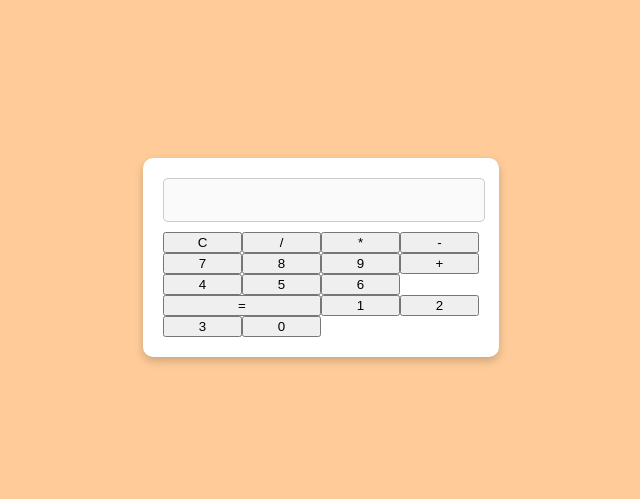
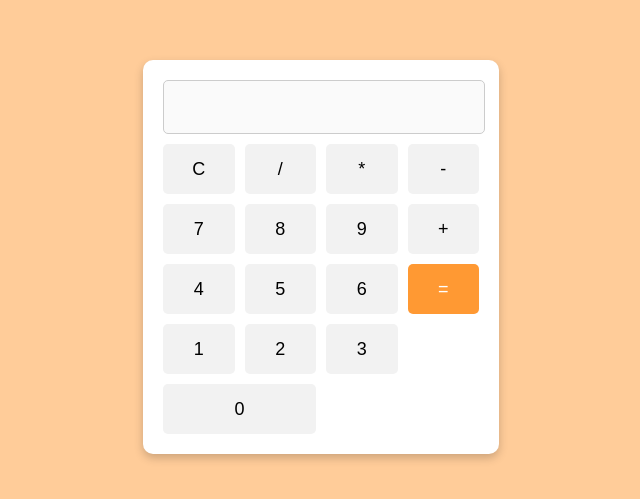
Before and after one commit to Kamaleshvelu/my-cloud-webpage, a plain HTML site: page index.html in a window 1280 px wide. Shown: the part 143-642 px from the top of the page, without its empty margins (319-959 px from the left). Drawn offline with Linux system fonts and the light colour scheme.

Commit message:
Update styles.css

```diff
--- a/styles.css
+++ b/styles.css
@@ -1,3 +1,4 @@
+/* General body styling */
 body {
     display: flex;
     justify-content: center;
@@ -7,6 +8,7 @@ body {
     background-color: #ffcc99; /* Light orange tone */
 }
 
+/* Calculator container styling */
 .calculator {
     background-color: white;
     padding: 20px;
@@ -14,9 +16,10 @@ body {
     box-shadow: 0 4px 10px rgba(0, 0, 0, 0.2);
 }
 
+/* Display input styling */
 #display {
     width: 100%;
-    height: 40px;
+    height: 50px;
     font-size: 24px;
     text-align: right;
     margin-bottom: 10px;
@@ -24,20 +27,38 @@ body {
     border-radius: 5px;
 }
 
+/* Buttons grid styling */
 .buttons {
     display: grid;
     grid-template-columns: repeat(4, 1fr);
+    gap: 10px; /* Adds spacing between buttons */
 }
 
-.button {
-    padding: 20px;
+/* Button styling */
+button {
+    height: 50px;
     font-size: 18px;
+    background-color: #f2f2f2; /* Light gray background */
+    border: none;
+    border-radius: 5px;
+    cursor: pointer;
 }
 
-.button:hover {
-    background-color: #f2f2f2; /* Light gray on hover */
+button:hover {
+    background-color: #e6e6e6; /* Slightly darker gray on hover */
 }
 
+/* Equal button styling */
 .equal {
-    grid-column: span 2; /* Make equal button span two columns */
+    background-color: #ff9933; /* Orange color for equal button */
+    color: white;
 }
+
+.equal:hover {
+    background-color: #ff7700; /* Darker orange on hover */
+}
+
+/* Zero button spans two columns */
+.zero {
+    grid-column: span 2; /* Make zero button span two columns */
+}
```
